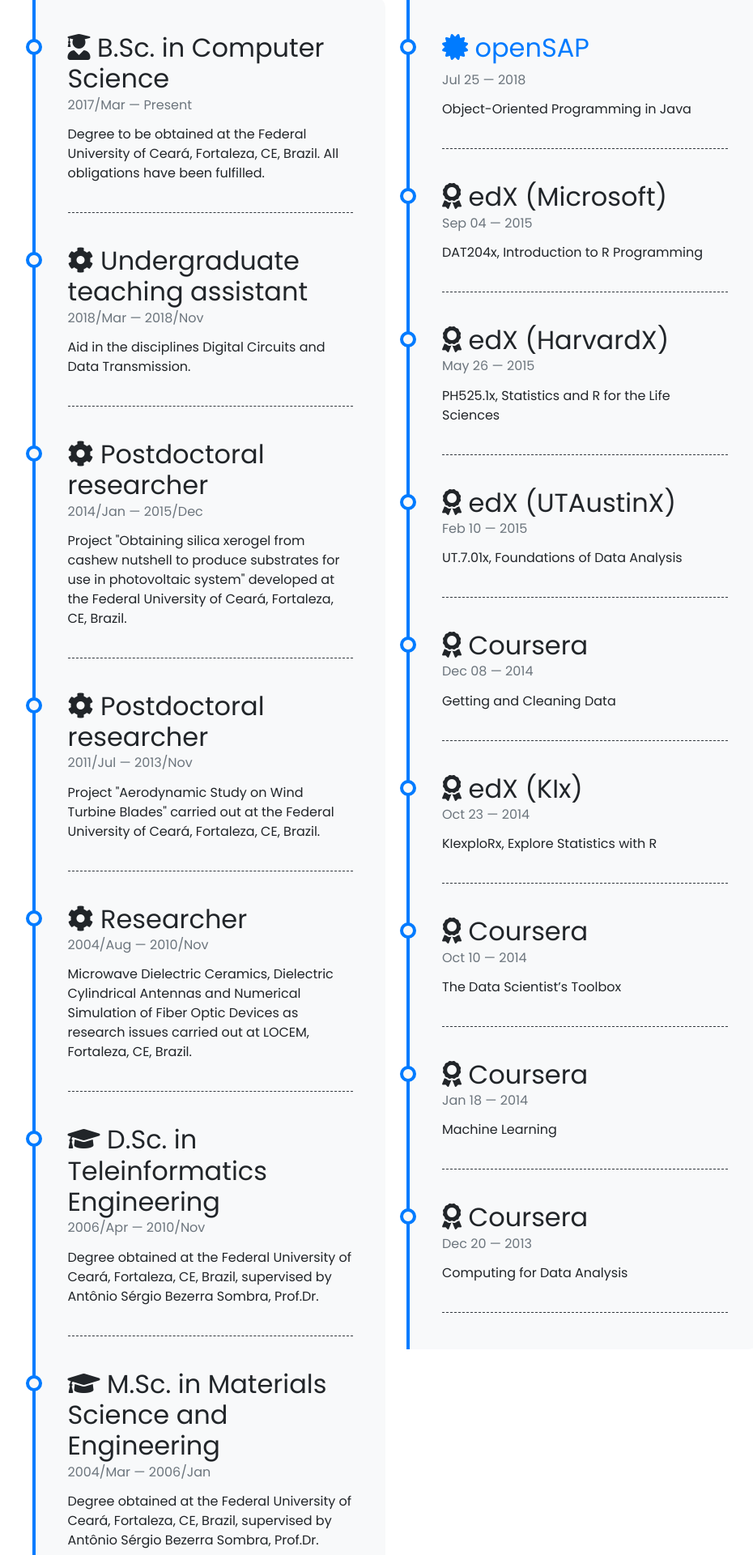
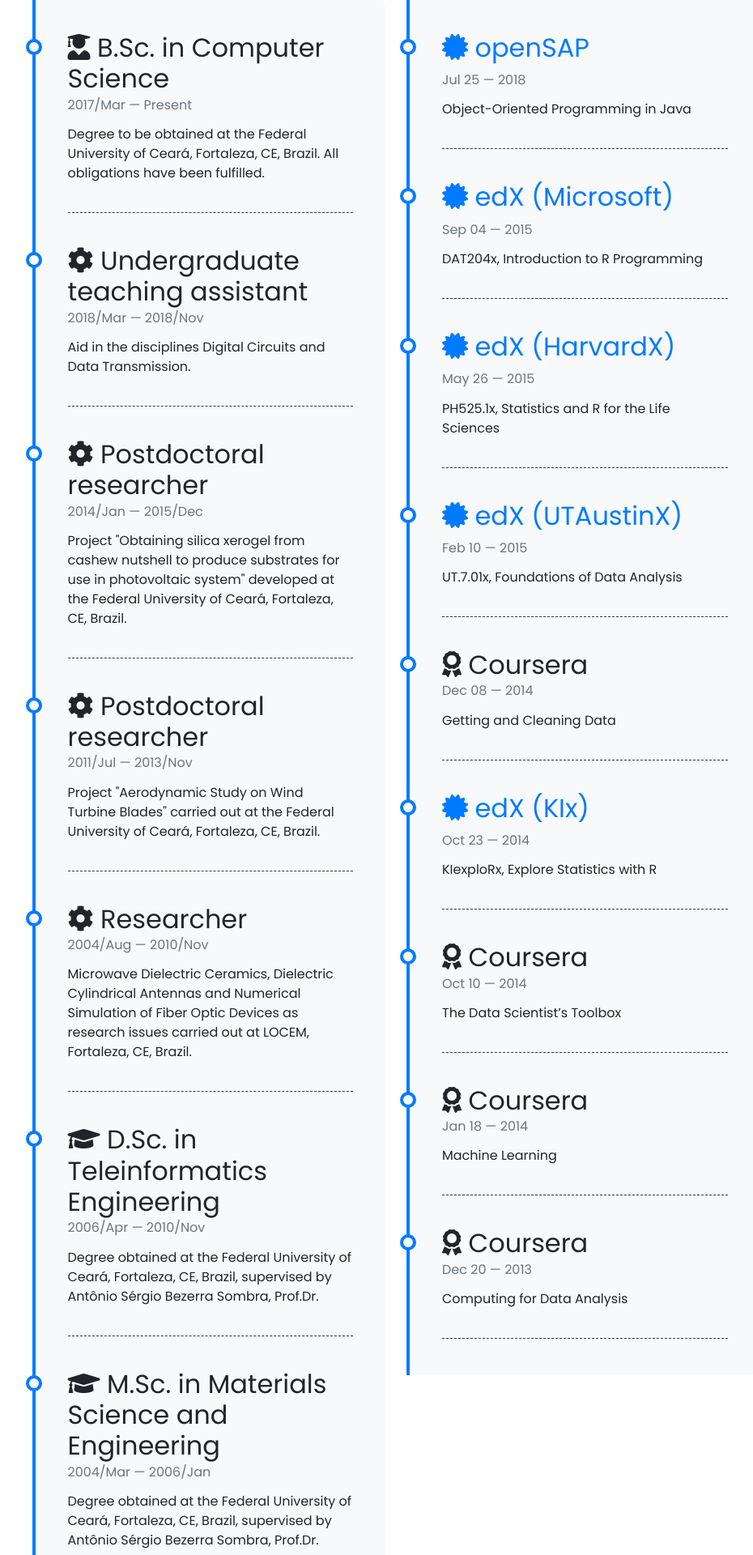
Before and after one commit to helioRocha/heliorocha.github.io, a Jekyll site: the page built from pages/about.md, in a window 1280 px wide. Shown: the part 326-2246 px from the top of the page at 81% size, without its empty margins (149-1079 px from the left). Built offline with Jekyll 4.4.1, drawn with Linux system fonts in a browser that asks for light colours; nearby versions of some CDN libraries.

Commit message:
Update other-timeline.yml

```diff
--- a/_data/other-timeline.yml
+++ b/_data/other-timeline.yml
@@ -1,19 +1,19 @@
-- title: <p><a href="https://www.w3schools.com/html/"><i class="fas fa-certificate"></i> openSAP</a></p>
+- title: <p><a href="https://open.sap.com/verify/xubac-fagem-nevan-zebup-vovil"><i class="fas fa-certificate"></i> openSAP</a></p>
   from: Jul 25
   to: 2018
   description: Object-Oriented Programming in Java
 
-- title: <i class="fas fa-award"></i> edX (Microsoft)
+- title: <p><a href="https://verify.edx.org/cert/294ad3d37bc54c12a488ae834cf75dc9"><i class="fas fa-certificate"></i> edX (Microsoft)</a></p>
   from: Sep 04
   to: 2015
   description: DAT204x, Introduction to R Programming
 
-- title: <i class="fas fa-award"></i> edX (HarvardX)
+- title: <p><a href="https://verify.edx.org/cert/27021f9425c645ab98796dd377ff6d53"><i class="fas fa-certificate"></i> edX (HarvardX)</a></p>
   from: May 26
   to: 2015
   description: PH525.1x, Statistics and R for the Life Sciences
 
-- title: <i class="fas fa-award"></i> edX (UTAustinX)
+- title: <p><a href="https://verify.edx.org/cert/96cfa150b88e42cca63ab1681e060646"><i class="fas fa-certificate"></i> edX (UTAustinX)</a></p>
   from: Feb 10
   to: 2015
   description: UT.7.01x, Foundations of Data Analysis
@@ -23,7 +23,7 @@
   to: 2014
   description: Getting and Cleaning Data
 
-- title: <i class="fas fa-award"></i> edX (KIx)
+- title: <p><a href="https://verify.edx.org/cert/b7126497b73e487d914c84da14a93060"><i class="fas fa-certificate"></i> edX (KIx)</a></p>
   from: Oct 23
   to: 2014
   description: KIexploRx, Explore Statistics with R
```
